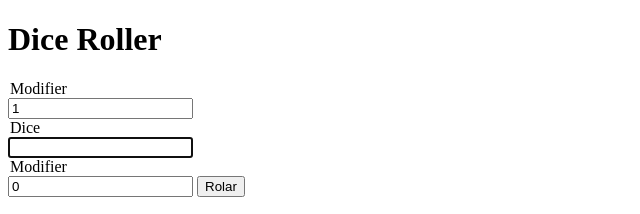
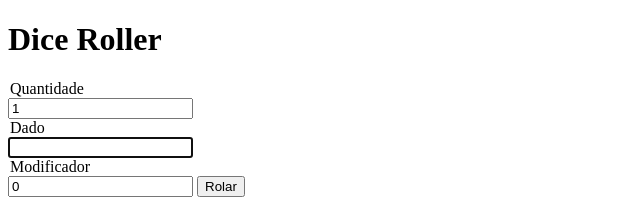
Before and after one commit to renanvcb/js-dice-roller, a plain HTML site: page index.html in a window 1280 px wide. Shown: the top 214 px of the page, 0-640 px from the left. Drawn offline with Linux system fonts and the light colour scheme.

Commit message:
index updated

```diff
--- a/index.html
+++ b/index.html
@@ -12,11 +12,11 @@
         <h1>Dice Roller</h1>
     </header>
     <div class="container">
-        <legend for="quantity">Modifier</legend>
+        <legend for="quantity">Quantidade</legend>
         <input type="number" name="quantity" id="quantity" value="1">
-        <legend for="dice">Dice</legend>
+        <legend for="dice">Dado</legend>
         <input type="text" name="dice" id="dice">
-        <legend for="modifier">Modifier</legend>
+        <legend for="modifier">Modificador</legend>
         <input type="number" name="modifier" id="modifier" value="0">
         <button class="btn">Rolar</button>
         <h2>Resultado</h2>
```
